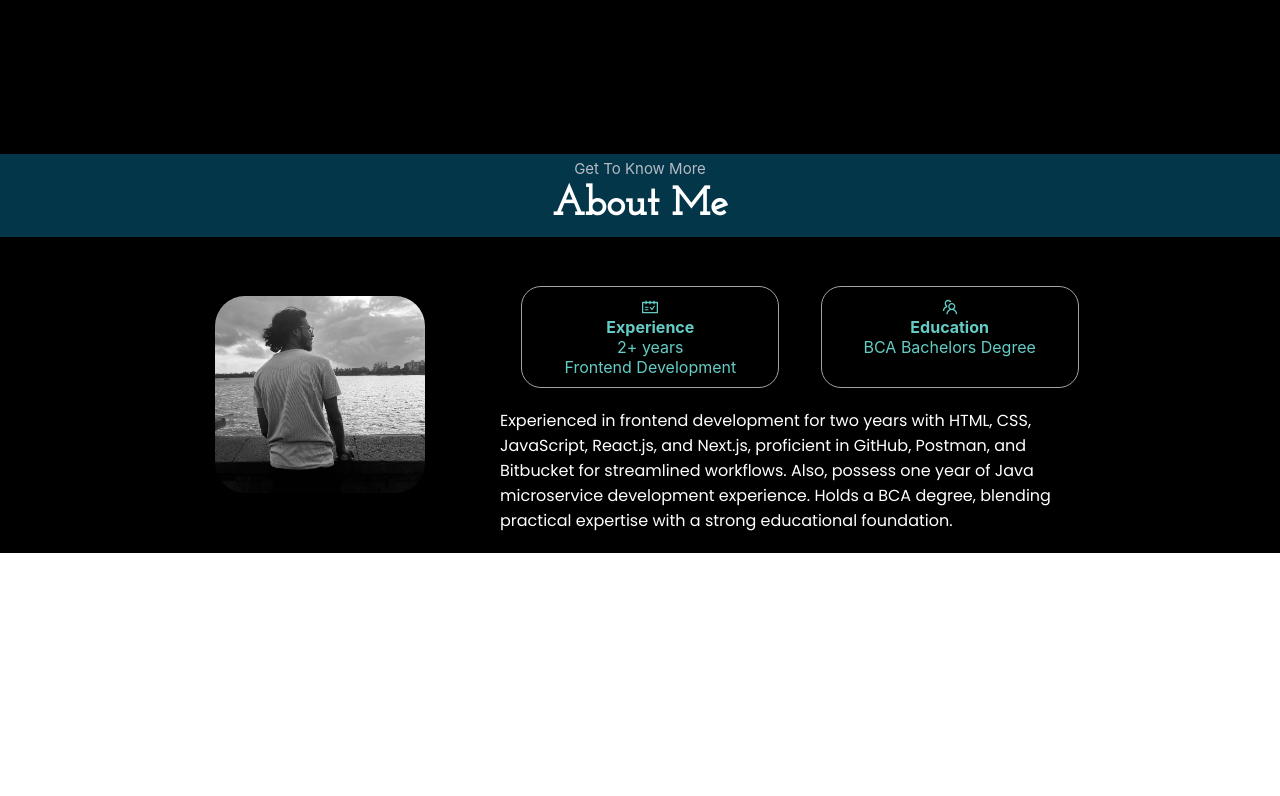
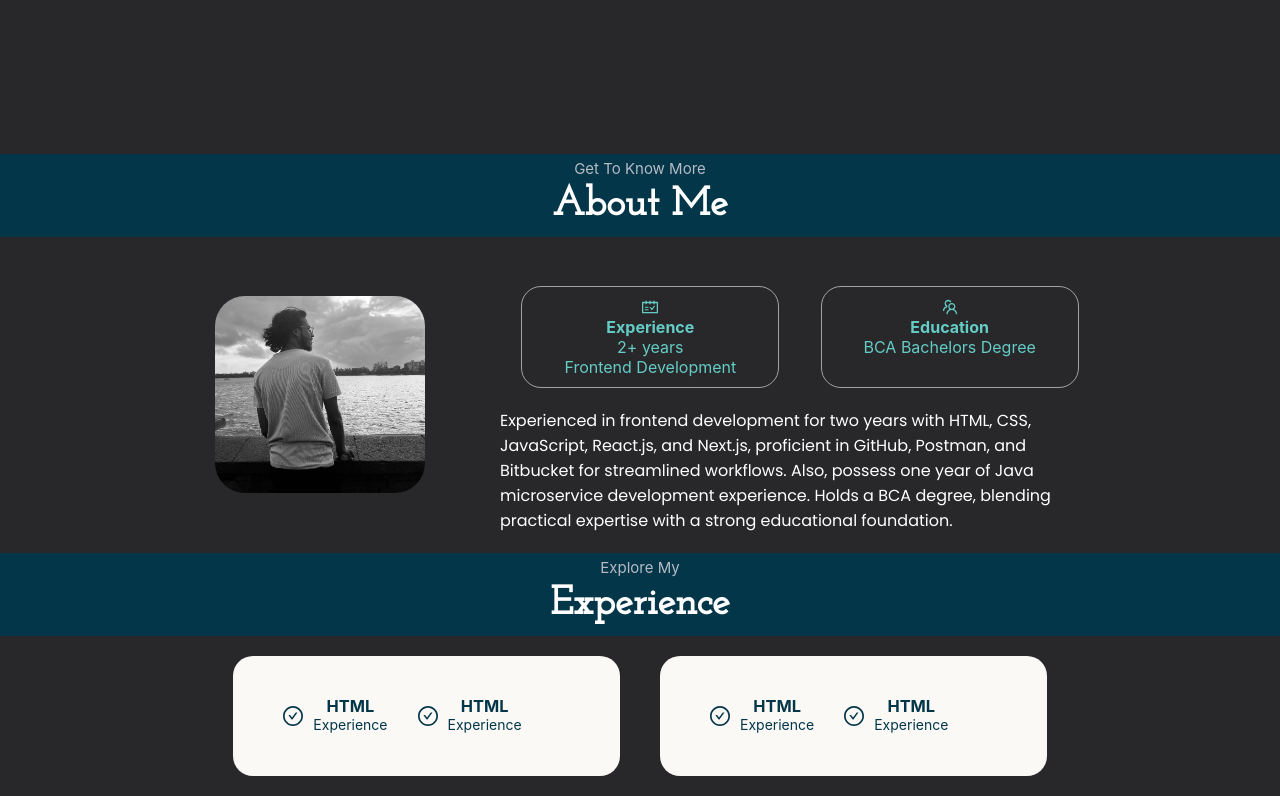
Before and after one commit to Akshat53/akshat53.github.io, a React (Create React App) app: page / in a window 1280 px wide. Shown: the part 418-1214 px from the top of the page. Before the commit the page ends 971 px from the top, so only its background shows below. Built offline with nearby package versions, Linux system fonts and the light colour scheme.

Commit message:
experience section

```diff
--- a/src/components/component.module.css
+++ b/src/components/component.module.css
@@ -1,6 +1,7 @@
 @import url("https://fonts.googleapis.com/css2?family=Poppins&display=swap");
 
 @import url("https://fonts.googleapis.com/css2?family=Josefin+Slab:wght@500&display=swap");
+
 
 .nav {
   font-family: "Poppins", sans-serif;
@@ -10,6 +11,7 @@
 .logo {
   font-family: "Josefin Slab", serif;
   font-size: 2rem;
+  color: chocolate;
 }
 .centerContent {
   display: flex;
@@ -77,7 +79,6 @@ ul {
 
 .about {
   font-family: "Poppins", sans-serif;
-
 }
 
 @media screen and (max-width: 900px) {
@@ -127,3 +128,53 @@ p {
 
   padding: 20px;
 }
+
+.experience {
+  display: flex;
+  justify-content: space-between;
+  padding: 20px;
+
+}
+.experience div {
+
+  border-radius: 20px;
+  padding: 30px 30px;
+  width: 100%;
+  background-color: #FAF9F6;
+  color: #04364a;
+
+}
+.cardList {
+  list-style: none;
+  display: flex;
+
+  flex-flow: row wrap;
+  margin: 0;
+  padding: 0;
+}
+.cardList li{
+  margin: 10px;
+  display: flex;
+  text-align: center;
+}
+.cardList li h3,p{
+  margin: 0px;
+  padding: 0px;
+}
+.cardList li div{
+  margin: 0px;
+  padding: 0px;
+
+}
+.cardList li div span{
+  padding: 10px 5px;
+  font-size: 20px;
+
+}
+.cardListTitle{
+  margin-top: -20px;
+  padding: 0px;
+  text-align: center;
+  font-size: 24px;
+  color: #a0abbe;
+}
--- /dev/null
+++ b/src/components/experience/CardList.jsx
@@ -0,0 +1,27 @@
+import React from "react";
+import styles from "../component.module.css";
+
+const CardList = (props) => {
+  const { data } = props;
+  return (
+    <>
+      <ul className={styles.cardList}>
+        {data.map((item, i) => {
+          return (
+            <li>
+              <div>
+                <span>{item.icon}</span>
+              </div>
+              <div>
+                <h3>{item.label}</h3>
+                <p>{item.level}</p>
+              </div>
+            </li>
+          );
+        })}
+      </ul>
+    </>
+  );
+};
+
+export default CardList;
--- /dev/null
+++ b/src/components/experience/Experience.jsx
@@ -0,0 +1,32 @@
+import React from "react";
+import { Row, Col } from "antd";
+import Title from "../Title";
+import styles from "../component.module.css";
+import CardList from "./CardList";
+
+const Experience = (props) => {
+  const { heading, subHeading, options1 = [], options2 = [] } = props;
+  return (
+    <div>
+      <Row justify={"center"}>
+        <Col span={24}>
+          <Title title={heading} label={subHeading} />
+        </Col>
+      </Row>
+      <Row justify={"center"}>
+        <Col lg={8} md={12} sm={12} xs={24} className={styles.experience}>
+          <div>
+            <CardList data={options1} />
+          </div>
+        </Col>
+        <Col lg={8} md={12} sm={12} xs={24} className={styles.experience}>
+          <div>
+            <CardList data={options2} />
+          </div>
+        </Col>
+      </Row>
+    </div>
+  );
+};
+
+export default Experience;
--- a/src/constrants.js
+++ b/src/constrants.js
@@ -4,7 +4,8 @@ import {
   GithubOutlined,
   LinkedinOutlined,
   ScheduleOutlined,
-  TeamOutlined
+  TeamOutlined,
+  CheckCircleOutlined
 } from "@ant-design/icons";
 
 export const navOptions = [
@@ -64,4 +65,39 @@ export const cardOptions = [
     stats: "BCA Bachelors Degree",
     icon: <TeamOutlined />,
   },
+
 ];
+
+export const expCard1 = [
+  {
+    key :1,
+    level:"Experience",
+    label:"HTML",
+
+    icon:<CheckCircleOutlined />,
+  },
+  {
+    key :2,
+    level:"Experience",
+    label:"HTML",
+
+    icon:<CheckCircleOutlined />,
+  }
+]
+export const expCard2 = [
+  {
+    key :1,
+    level:"Experience",
+    label:"HTML",
+    title :"Frontend Devlopment",
+    icon:<CheckCircleOutlined />,
+  },
+
+  {
+    key :2,
+    level:"Experience",
+    label:"HTML",
+
+    icon:<CheckCircleOutlined />,
+  }
+]
--- a/src/views/Home.jsx
+++ b/src/views/Home.jsx
@@ -1,16 +1,23 @@
 import React from "react";
 import Nav from "../components/Nav";
 
-import { navOptions, buttonOptions, cardOptions } from "../constrants";
+import {
+  navOptions,
+  buttonOptions,
+  cardOptions,
+  expCard1,
+  expCard2,
+} from "../constrants";
 import Profile from "../components/profile/Profile";
 import Img from "../images/akshat.png";
 import About from "../components/aboutUs/About";
 
 import Img2 from "../images/akshat2.jpg";
+import Experience from "../components/experience/Experience";
 
 const Home = () => {
   return (
-    <div style={{ backgroundColor: "black", color: "white" }}>
+    <div style={{ backgroundColor: "#28282B", color: "white " }}>
       <Nav options={navOptions} label={"AS"} />
       <Profile
         src={Img}
@@ -27,6 +34,12 @@ const Home = () => {
           "Experienced in frontend development for two years with HTML, CSS, JavaScript, React.js, and Next.js, proficient in GitHub, Postman, and Bitbucket for streamlined workflows. Also, possess one year of Java microservice development experience. Holds a BCA degree, blending practical expertise with a strong educational foundation."
         }
       />
+      <Experience
+        heading={"Experience"}
+        subHeading={"Explore My"}
+        options1={expCard1}
+        options2={expCard2}
+      />
     </div>
   );
 };
```
